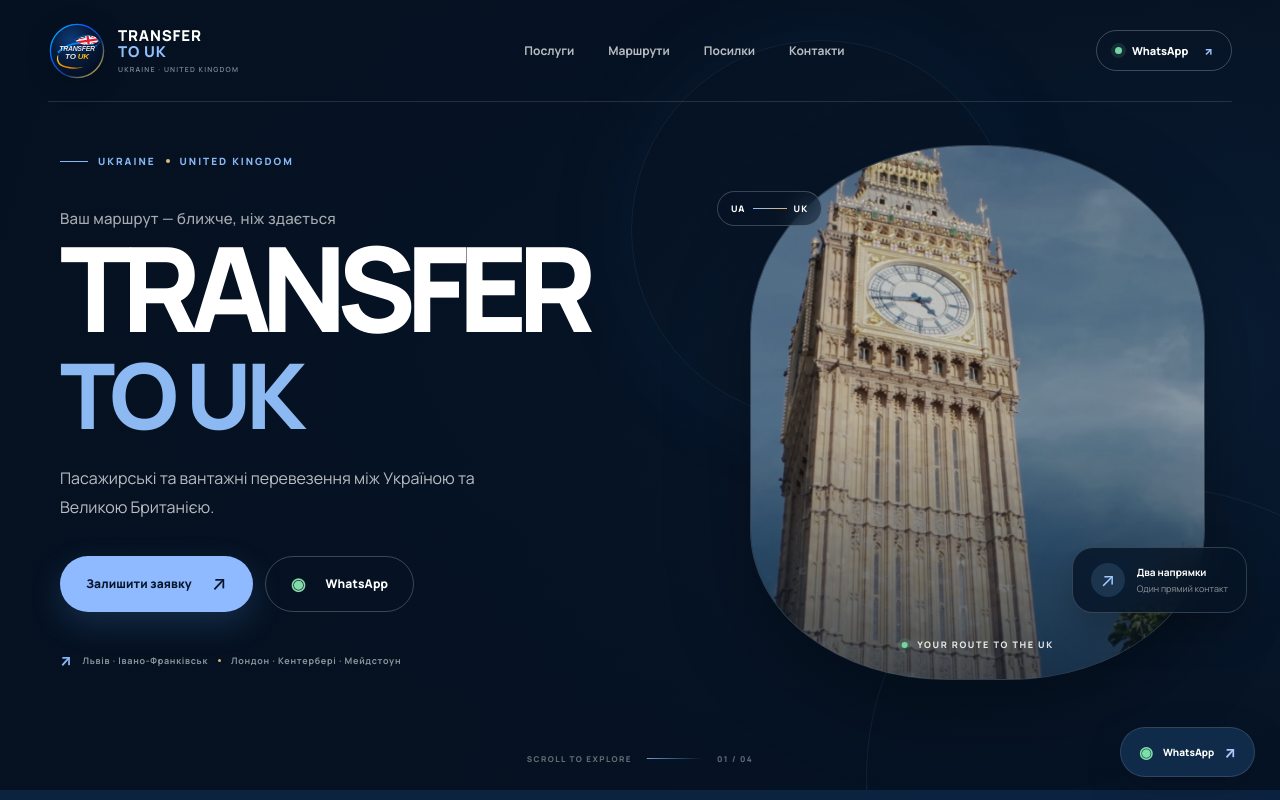
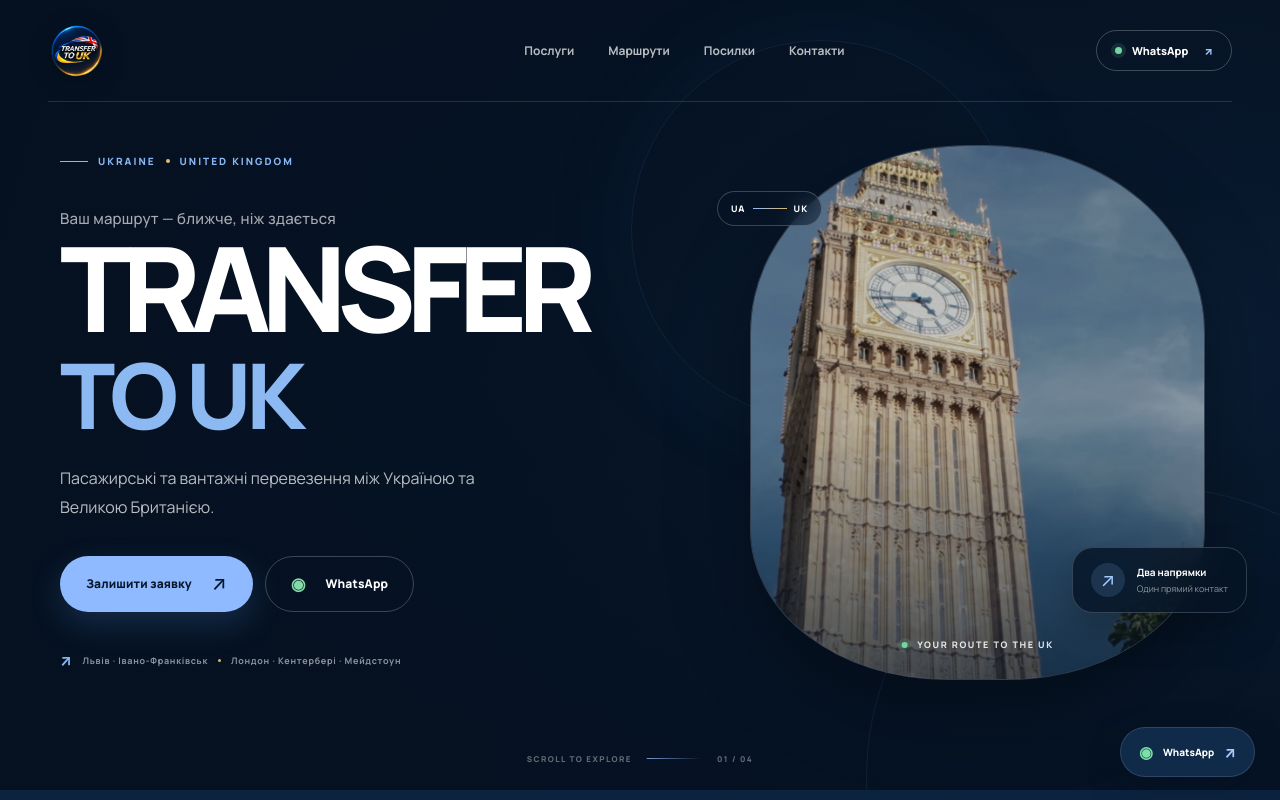
Before and after one commit to Mikhd5/transfer_to_UK, a plain HTML site: page index.html in a window 1280 px wide. Shown: the top 800 px of the page. Drawn offline with Linux system fonts and the light colour scheme.

Commit message:
Use supplied full circular logo in header and footer

```diff
--- a/index.html
+++ b/index.html
@@ -27,9 +27,8 @@
   </div>
 
   <header class="site-header" id="top">
-    <a class="brand" href="#top" aria-label="TRANSFER TO UK — на головну">
-      <img class="brand__emblem" src="/assets/transfer-to-uk-emblem.svg" alt="" width="64" height="64" decoding="async">
-      <span class="brand__name">TRANSFER <b>TO UK</b><small>UKRAINE · UNITED KINGDOM</small></span>
+    <a class="brand brand--emblem-only" href="#top" aria-label="TRANSFER TO UK — на головну">
+      <img class="brand__emblem" src="/assets/transfer-to-uk-round.webp?v=2" alt="TRANSFER TO UK" width="192" height="192" fetchpriority="high" decoding="async">
     </a>
     <nav class="main-nav" aria-label="Головна навігація">
       <a href="#services">Послуги</a>
@@ -228,7 +227,7 @@
   </main>
 
   <footer class="site-footer">
-    <a class="brand brand--footer" href="#top"><img class="brand__emblem" src="/assets/transfer-to-uk-emblem.svg" alt="" width="64" height="64" decoding="async"><span class="brand__name">TRANSFER <b>TO UK</b><small>UKRAINE · UNITED KINGDOM</small></span></a>
+    <a class="brand brand--footer brand--emblem-only" href="#top" aria-label="TRANSFER TO UK — на головну"><img class="brand__emblem" src="/assets/transfer-to-uk-round.webp?v=2" alt="TRANSFER TO UK" width="192" height="192" loading="lazy" decoding="async"></a>
     <span class="site-footer__copy">© <span id="year"></span> TRANSFER TO UK. Усі права захищені.</span>
     <a class="site-footer__top" href="#top">НАГОРУ ↑</a>
   </footer>
```
